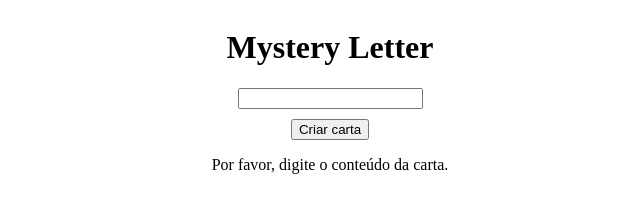
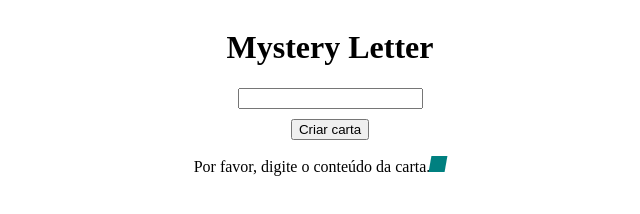
Before and after one commit to tryber/sd-08-project-mistery-letter, a plain HTML site: page index.html in a window 1280 px wide. Both pictures are taken after a click on the button "Criar carta". Shown: the full height of the page, 310-950 px from the left. Drawn offline with Linux system fonts and the light colour scheme.

Commit message:
Req final para concluir projeto

```diff
--- a/script.js
+++ b/script.js
@@ -1,18 +1,10 @@
 const carta = document.querySelector('#carta-texto');
 const criarCarta = document.querySelector('#criar-carta');
 const cartaGerada = document.querySelector('#carta-gerada');
-const gerarClasse = [
-  'newspaper',
-  'magazine1',
-  'magazine2',
-  'medium',
-  'big',
-  'reallybig',
-  'rotateleft',
-  'rotateright',
-  'skewleft',
-  'skewright',
-];
+const grupoEstilo = ['newspaper', 'magazine1', 'magazine2'];
+const grupoTamanho = ['medium', 'big', 'reallybig'];
+const grupoRotacao = ['rotateleft', 'rotateright'];
+const grupoInclinacao = ['skewleft', 'skewright'];
 
 const gerarCarta = () => {
   cartaGerada.innerHTML = '';
@@ -23,8 +15,33 @@ const gerarCarta = () => {
   separarPalavras.forEach((palavra) => {
     const novoSpan = document.createElement('span');
     novoSpan.innerHTML = `${palavra}`;
+    novoSpan.classList.add('palavra');
+    adicionarClasses(novoSpan);
     cartaGerada.append(novoSpan);
   });
 };
 
+const adicionarClasses = (palavra) => {
+  const gerarEstilo = Math.floor(Math.random() * grupoEstilo.length);
+  const gerarTamanho = Math.floor(Math.random() * grupoTamanho.length);
+  const gerarRotacaoo = Math.floor(Math.random() * grupoRotacao.length);
+  const gerarInclinacao = Math.floor(Math.random() * grupoInclinacao.length);
+
+  palavra.classList.add(grupoEstilo[gerarEstilo]);
+  palavra.classList.add(grupoTamanho[gerarTamanho]);
+
+  const adicionarInclinacao = Math.floor(
+    Math.random() * grupoInclinacao.length
+  );
+  const adicionarRotacao = Math.floor(Math.random() * grupoRotacao.length);
+
+  if (adicionarInclinacao > 0.4) {
+    palavra.classList.add(grupoRotacao[gerarRotacaoo]);
+  }
+
+  if (adicionarRotacao > 0.5) {
+    palavra.classList.add(grupoInclinacao[gerarInclinacao]);
+  }
+};
+
 criarCarta.addEventListener('click', gerarCarta);
--- a/style.css
+++ b/style.css
@@ -62,4 +62,5 @@ button {
 
 span {
   display: inline-block;
+  margin-right: 20px;
 }
```
